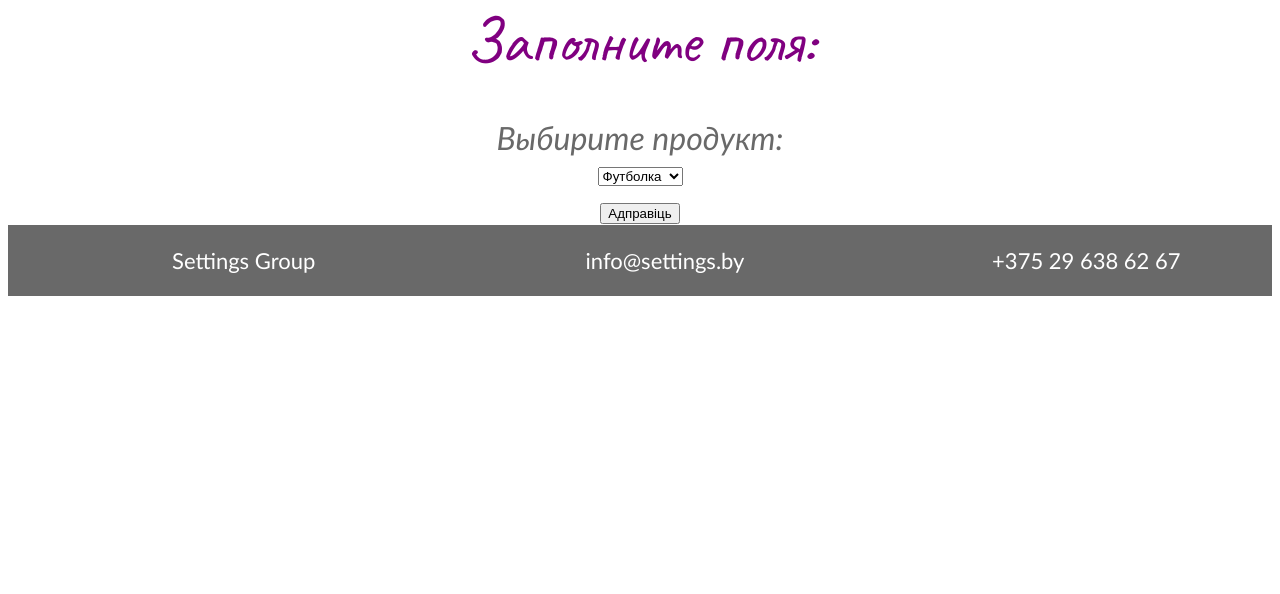
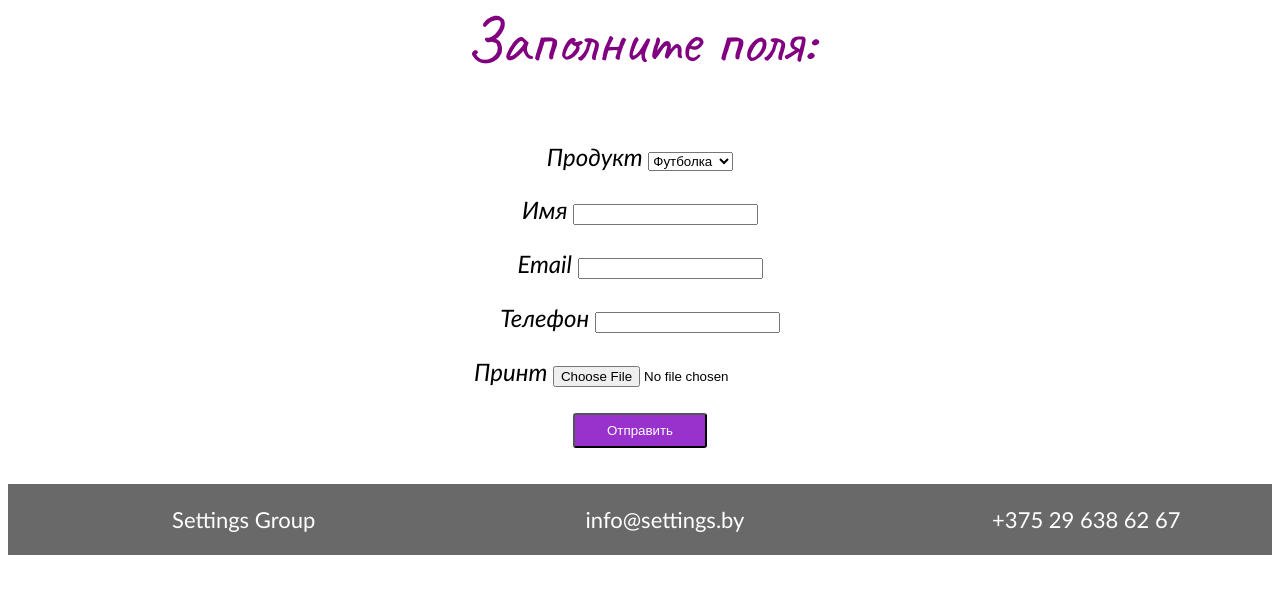
Before and after one commit to Artur-by/Artprint, a Django app: page /order/ in a window 1280 px wide; the page is wider, and only the part inside the window is pictured. Shown: the part 142-736 px from the top of that part. Run offline with Django 3.2, Linux system fonts and the light colour scheme.

Commit message:
Форма заказа отправляет на почту данные клиента

```diff
--- a/main/forms.py
+++ b/main/forms.py
@@ -24,8 +24,8 @@ class answerForms(forms.Form):
     люблю = forms.CharField()
 
 class orderForms(forms.Form):
-    Id =forms.CharField()
+    Продукт = forms.ChoiceField(choices=((1, "Футболка"), (2, "Свитшот"), (3, "Толстовка"), (4, "Передник"), (5, "Шопер")))
     Имя = forms.CharField()
     Email = forms.EmailField()
     телефон = forms.CharField()
-    принт = forms.ImageField()
+    Принт = forms.ImageField()
--- a/main/templates/order.html
+++ b/main/templates/order.html
@@ -24,16 +24,22 @@
     </header>
     <div class="text2"> Заполните поля:  </div><br><br>
                   <div class="cost-block">
-                      <div class="text3"> Выбирите продукт:  </div>
-                        <select id="id_Produkt">
-                            <option value="1">Футболка</option>
-                            <option value="2">Свитшот</option>
-                            <option value="3">Толстовка</option>
-                            <option value="1">Фартук</option>
-                            <option value="2">Шопер</option>
-                        </select>
+
+                      <form method="POST">{% csrf_token %}
+                          {% for field in form %}
+                            <p>
+                                <label>{{ field.label }}</label>
+                                {{ field }}
+
+                            </p>
+                          {% endfor %}
+
+
+                        <input class="send" type="submit" value="Отправить">
+                      </form>
                   </div>
-                  <div class="text3"><form method="POST">{% csrf_token %} {{ form }}<input type="submit" value="Адправiць"></form></div>
+    <br>
+    <br>
 
 
     <footer>
--- a/main/views.py
+++ b/main/views.py
@@ -1,7 +1,7 @@
 from django.shortcuts import render
 from django.http import HttpResponse
 from .forms import *
-from.models import *
+from django.core.mail import send_mail
 
 # Create your views here.
 
@@ -69,14 +69,14 @@ def orderPage(request):
 
 def orderPage(request):
     if request.method == "POST":
-        id = request.GET.get ("Продукт")
-        name = request.GET.get ("Имя")
+        produkt = request.POST.get ("Продукт")
+        name = request.POST.get ("Имя")
         Email = request.POST.get("Email")
-        телефон = request.POST.get("телефон")
+        tel = request.POST.get("телефон")
         print = request.POST.get("Принт")
-        return HttpResponse(f"<p>Hello {name} ur age is {Email}</p>")
+        send_mail('Заказ с сайта Artprint', f'({produkt},{name},{Email},{tel},{print})','info@settings.by', ['info@settings.by'])
 
-
+        return HttpResponse(f"<p> {name} Ваше письмо успено отправлено, мы обязательно с Вами свяжемся в ближайшее время</p>")
     else:
-        formorder = orderForms()
-        return render(request, 'order.html',{'formorder': orderForms})
+        form = orderForms()
+        return render(request, 'order.html',{'form': orderForms})
--- a/static/css/main.css
+++ b/static/css/main.css
@@ -126,7 +126,7 @@ footer {
   color: White;
 }
 
-.button{
+button{
     margin-left:30px;
     margin-bottom:30px;
     color: #fff;
@@ -152,11 +152,19 @@ footer {
 .zakaz{
     position: relative;
     left: 400px;
-
     display: inline-block;
-    background: MediumVioletRed;
+    background: DarkOrchid;
     color: #fff;
     padding: 0.5rem 2rem;
     text-decoration: none;
     border-radius: 3px; /
 }
+
+.send{
+    display: inline-block;
+    background: DarkOrchid;
+    color: #fff;
+    padding: 0.5rem 2rem;
+    text-decoration: none;
+    border-radius: 3px; /
+}
```
Also changed, not shown: artprint/settings.py (+8 -0 lines).
